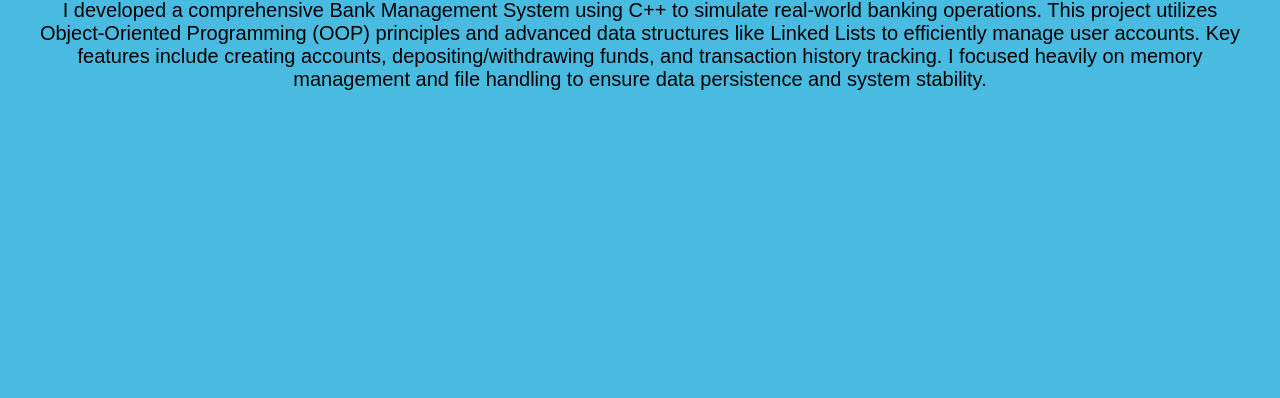
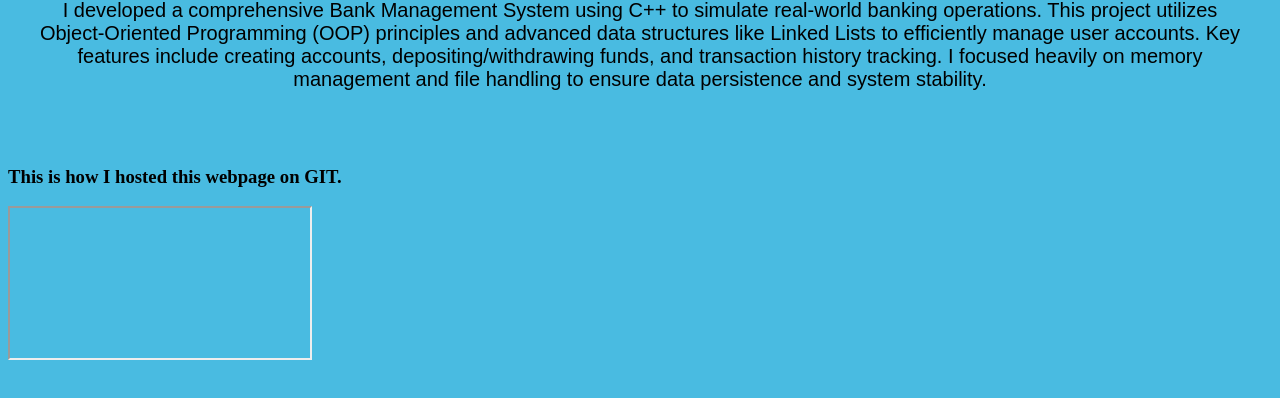
Before and after one commit to GitWithAdi/Portfolio, a plain HTML site: page index.html in a window 1280 px wide. Shown: the part 554-952 px from the top of the page. Drawn offline with Linux system fonts and the light colour scheme.

Commit message:
Update index.html

```diff
--- a/index.html
+++ b/index.html
@@ -23,8 +23,19 @@
             <H1>My Projects-</H1>
             <p>I developed a comprehensive Bank Management System using C++ to simulate real-world banking operations. This project utilizes Object-Oriented Programming (OOP) principles and advanced data structures like Linked Lists to efficiently manage user accounts. Key features include creating accounts, depositing/withdrawing funds, and transaction history tracking. I focused heavily on memory management and file handling to ensure data persistence and system stability. </p>
             </CENTER>
-            <br><br><br><br><br><br><br><br><br><br><br><br><br><br><br><br><br><br><br><br><br><br><br><br><br><br><br><br><br><br><h3 id="bottom">This is the bottom. Go to <a href="#top">top.</a></h3>
+            <br><br>
+            <h3>This is how I hosted this webpage on GIT.</h3>
+            <iframe>
+                src="https://drive.google.com/file/d/18VmbS5eZr86QTwI-Say-V3liGE1Afo8T/preview"
+                width="800"
+                height="450"
+                allow="autoplay"
+                allowfullscreen>
+            </iframe>
+
+            <br><br><br><br><br><br><br><br><br><br><br><br><br><br><br><br><br><br><br><br><br><br><br><br><br><br><br><br><h3 id="bottom">This is the bottom. Go to <a href="#top">top.</a></h3>
 
         </MAIN>
     </BODY>
+
 </HTML>
```
